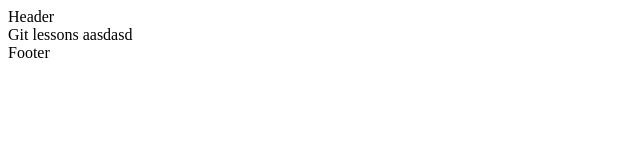
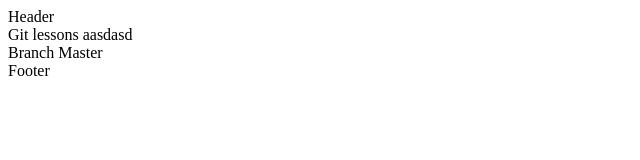
Before and after one commit to santer545/myRoadMap, a plain HTML site: page materialize/index.html in a window 1280 px wide. Shown: the full height of the page, 0-640 px from the left. Drawn offline with Linux system fonts and the light colour scheme.

Commit message:
commit into branch master

```diff
--- a/materialize/index.html
+++ b/materialize/index.html
@@ -10,6 +10,7 @@
         <section>Git lessons
                 aasdasd
         </section>
+        <section>Branch Master</section>
         <footer id="footer">Footer</footer>
     </main>
 </body>
```
